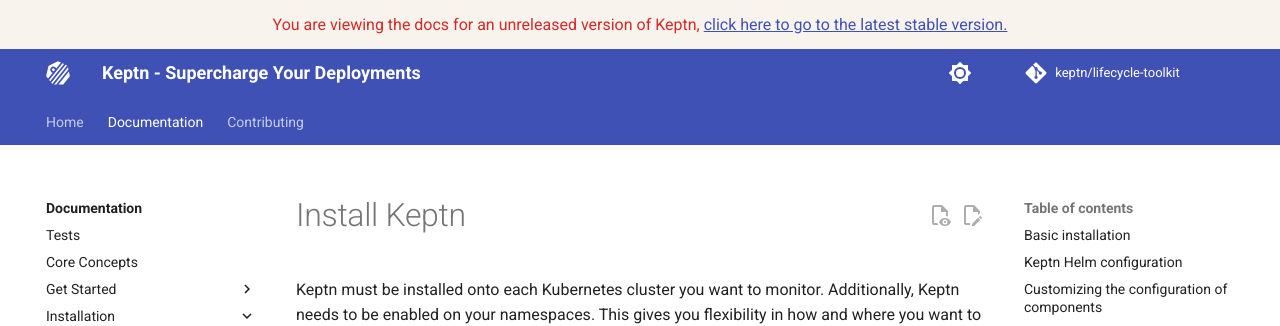
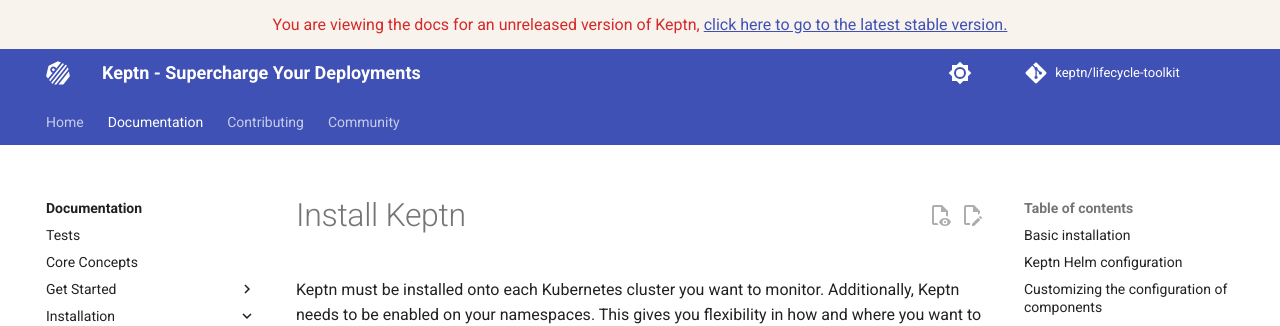
Before and after one commit to mowies/mkdocs-testing, an MkDocs documentation site: the page built from docs/docs/install/install.md, in a window 1280 px wide and 900 px high. Shown: the top 326 px of the window. Built offline with MkDocs 1.6.1 and Material for MkDocs 9.7.7, drawn with Linux system fonts in a browser that asks for light colours; plug-ins that fetch from the network failed and are left out; comment, search, counter and statistics services are not loaded.

Commit message:
add community section
Signed-off-by: Moritz Wiesinger <moritz.wiesinger@dynatrace.com>

```diff
--- /dev/null
+++ b/docs/community/index.md
@@ -0,0 +1 @@
+{% include "https://raw.githubusercontent.com/keptn/community/main/README.md" %}
--- a/mkdocs.yml
+++ b/mkdocs.yml
@@ -88,3 +88,5 @@ nav:
           - contributing/software/index.md
           - Development Environment:
               - contributing/software/dev-env/index.md
+  - Community:
+      - community/index.md
```
Also changed, not shown: docs/docs/tests.md (+1 -1 lines).
